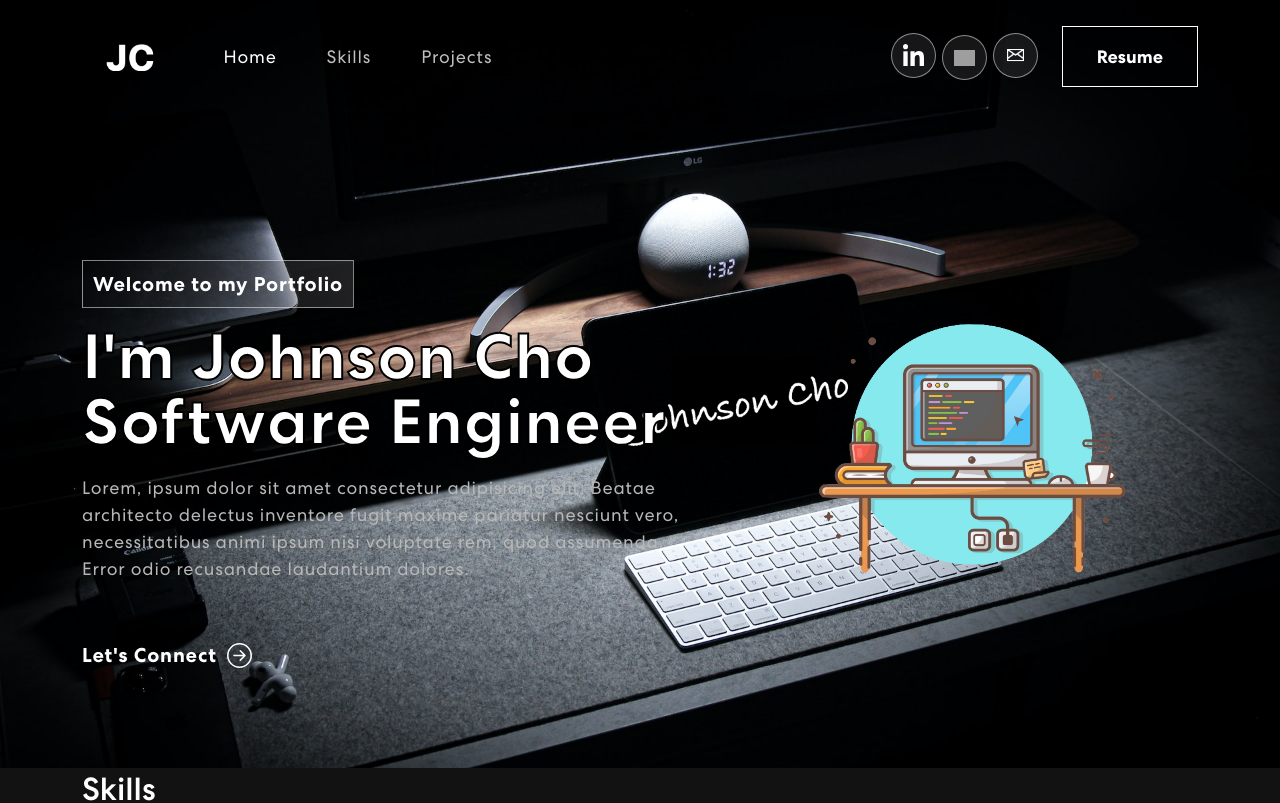
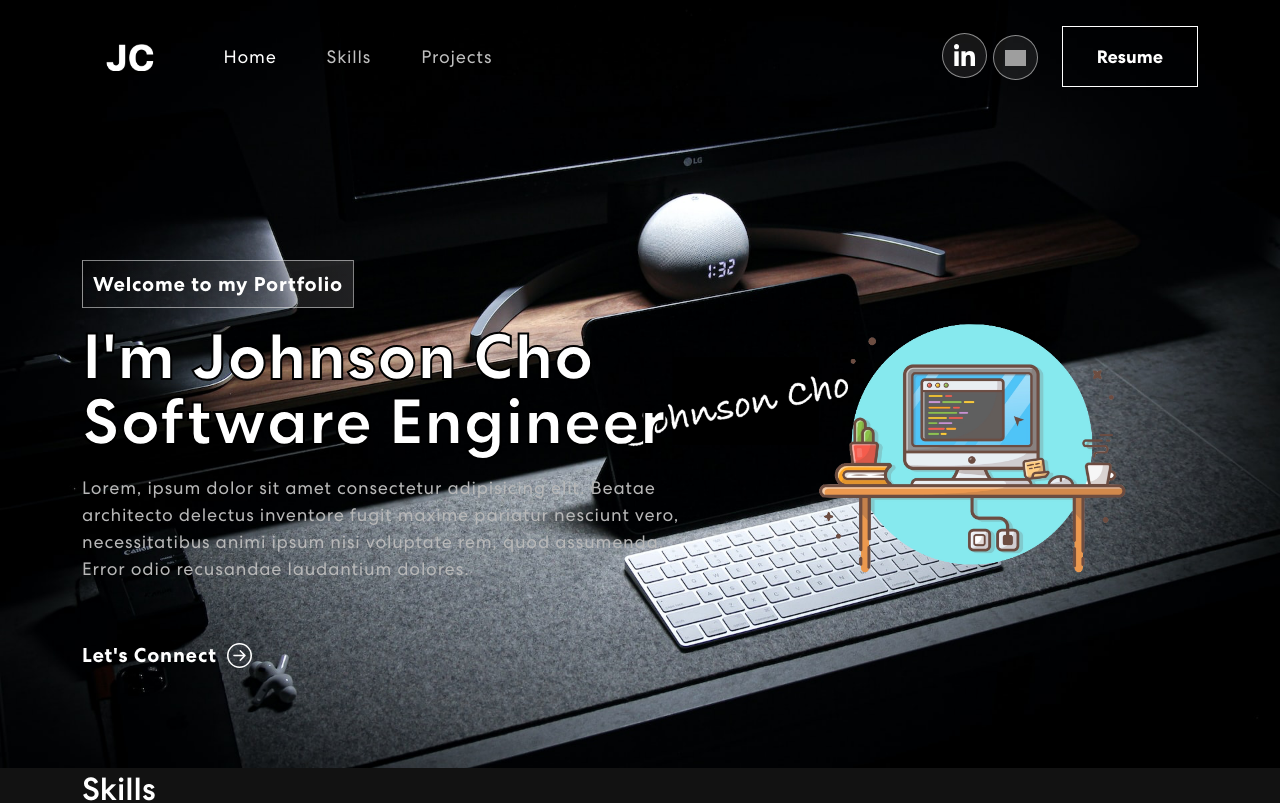
Before and after one commit to Johnson-MintyC/Portfolio-Website, a React (Create React App) app: page / in a window 1280 px wide. Shown: the top 803 px of the page. Built offline with nearby package versions, Linux system fonts and the light colour scheme; grey boxes are pictures that could not be loaded.

Commit message:
commented out unused href

```diff
--- a/src/components/NavBar.jsx
+++ b/src/components/NavBar.jsx
@@ -76,9 +76,9 @@ const NavBar = () => {
               <a href="https://github.com/Johnson-MintyC" target="_blank" without rel="noopener noreferrer">
                 <img src={navIcon2} alt="" />
               </a>
-              <a href="#">
+              {/* <a href="#">
                 <img src={navIcon3} alt="" />
-              </a>
+              </a> */}
             </div>
             <a href="/JohnsonCho2022Resume.pdf" without rel="noopener noreferrer" target="_blank">
             <button className="vvd">
```
